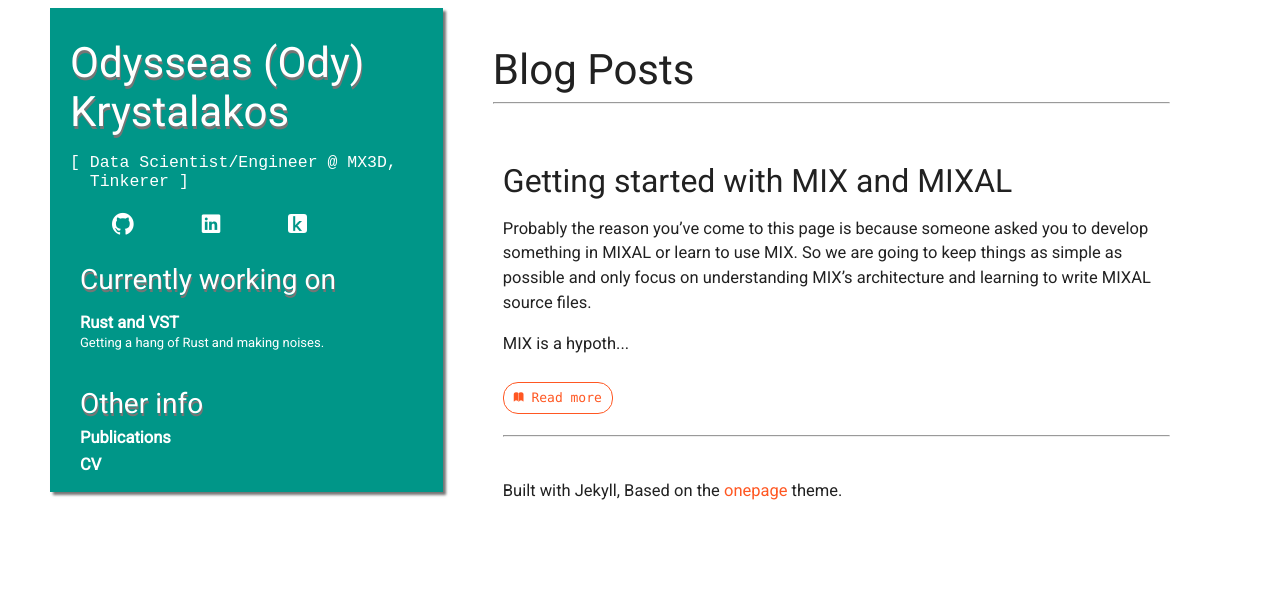
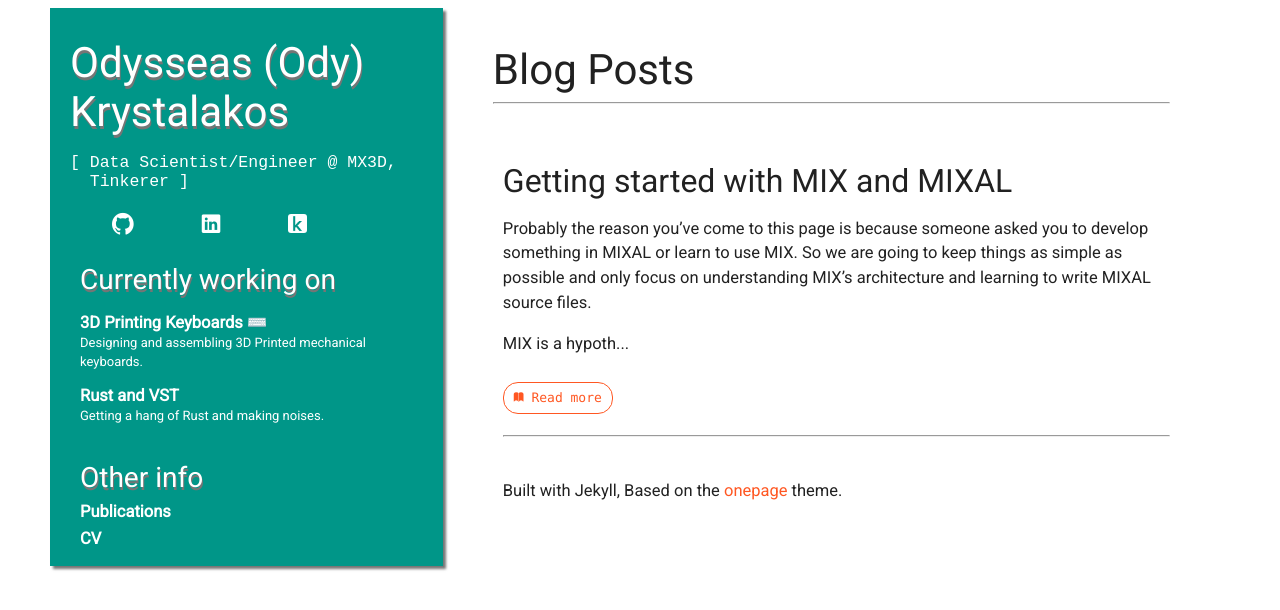
Before and after one commit to OdysseasKr/odysseaskr.github.io, a Jekyll site: the page built from index.html, in a window 1280 px wide. Shown: the top 610 px of the page. Built offline with Jekyll 4.4.1, drawn with Linux system fonts in a browser that asks for light colours; some web fonts are replaced.

Commit message:
Update currently working

```diff
--- a/_data/currentlyworking.yml
+++ b/_data/currentlyworking.yml
@@ -1,3 +1,6 @@
+- name: 3D Printing Keyboards ⌨️
+  link: "https://github.com/OdysseasKr/TSExt"
+  description: "Designing and assembling 3D Printed mechanical keyboards."
 - name: Rust and VST
   link: "#"
   description: "Getting a hang of Rust and making noises."
```
